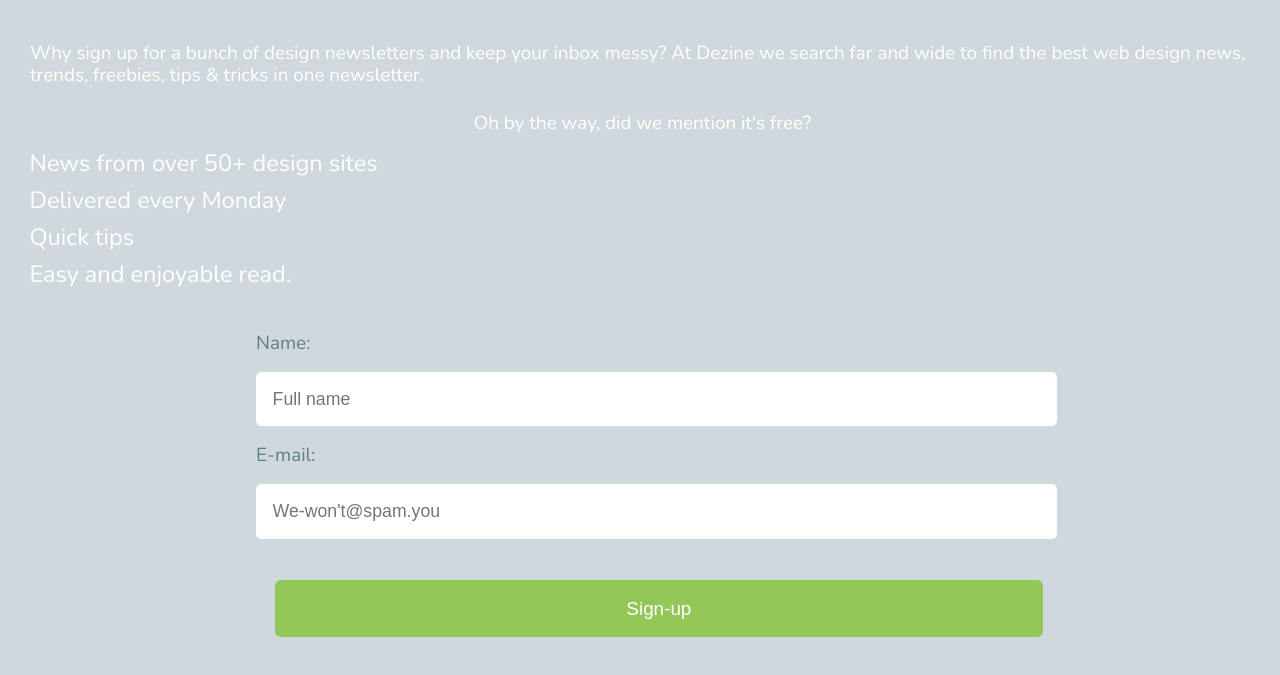
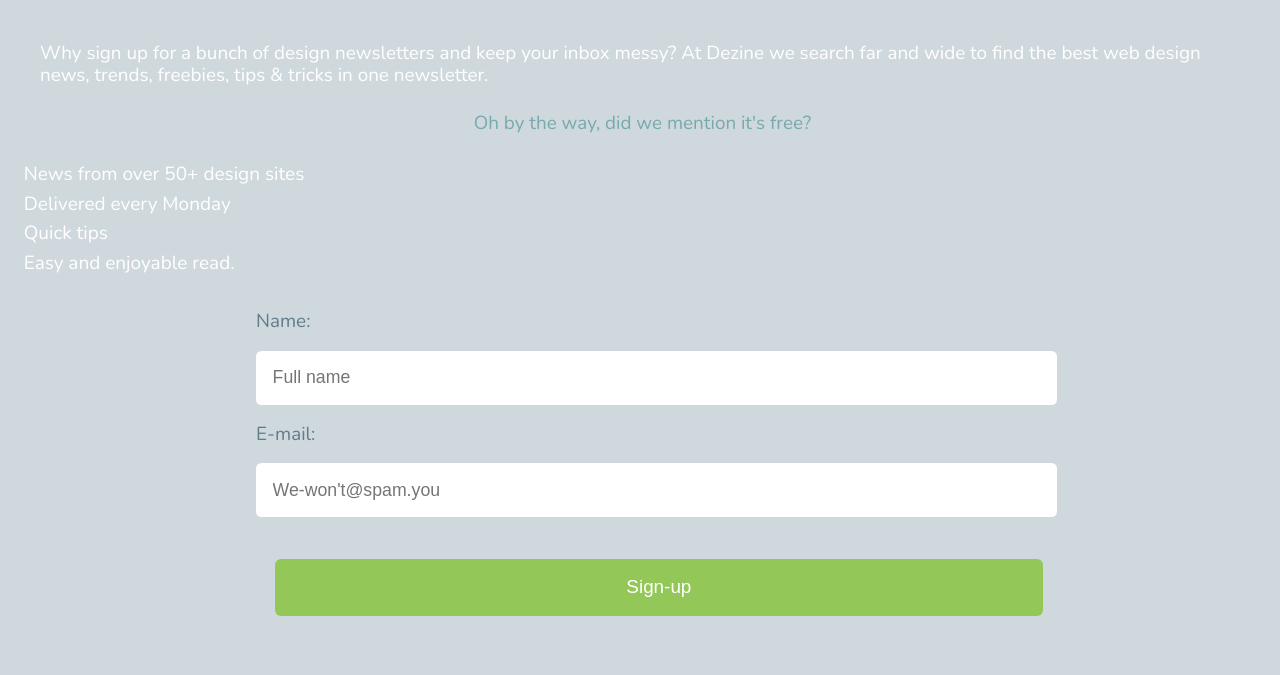
Before and after one commit to jshakil/Project-1-362, a plain HTML site: page index.html in a window 1280 px wide. Shown: the part 109-784 px from the top of the page. Drawn offline with nearby package versions, Linux system fonts and the light colour scheme.

Commit message:
Added padding for the copy, and changed the font size and text alginment for the list

```diff
--- a/css/screen.css
+++ b/css/screen.css
@@ -39,9 +39,10 @@
   margin-left: 1.25em;
   margin-right: 1.25em;
   line-height: 1.56em;
-  font-size: 1.25em;
   font-weight: 400;
+  font-size: 19px;
   padding-bottom: 1.66em;
+  text-align: left;
 }
 
 .register {
@@ -93,8 +94,8 @@
 
 .copy {
     font-size: 1em;
-    padding-left: 30px;
-    padding-right: 30px;
+    padding-left: 40px;
+    padding-right: 40px;
 }
 
 .question {
@@ -102,8 +103,9 @@
   padding-left: 25px;
   padding-right: 20px;
   padding-top: 25px;
-  padding-bottom: 10px;
+  padding-bottom: 25px;
   text-align: center;
+  color: #77AAAD;
 }
 
 .news {
```
